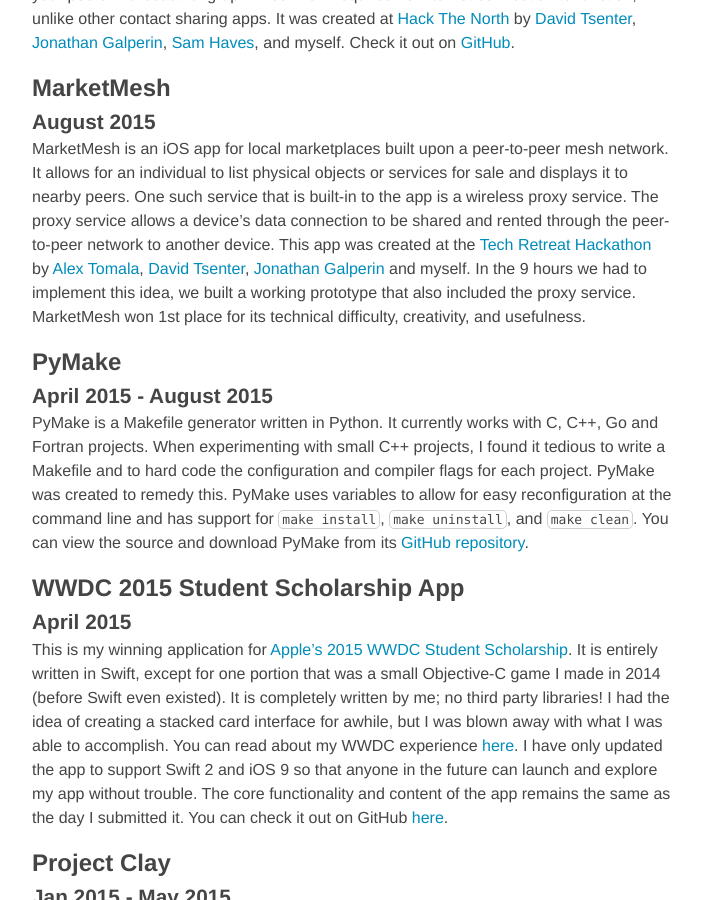
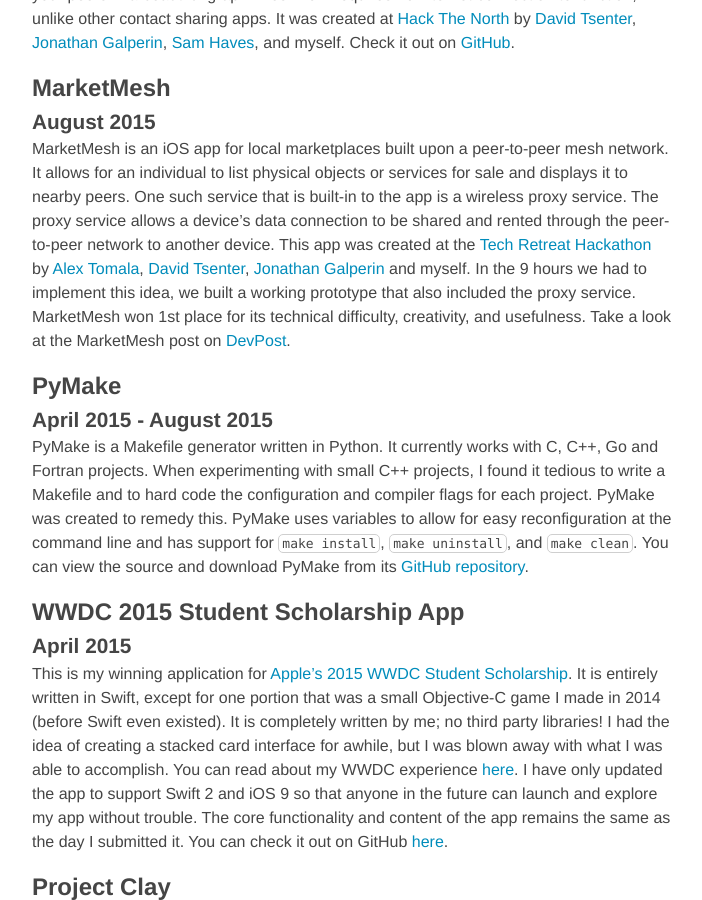
Before and after one commit to Melinysh/melinysh.github.io, a Jekyll site: the page built from projects.md, in a window 1280 px wide and 900 px high, scrolled down 1188 px. Shown: the whole window, without its empty margins (288-990 px from the left). Built offline with Jekyll 4.4.1, drawn with Linux system fonts in a browser that asks for light colours; nearby versions of some CDN libraries; Markdown is read by kramdown in place of the engine named in the settings.

Commit message:
DevPost link for MarketMesh

```diff
--- a/projects.md
+++ b/projects.md
@@ -20,7 +20,7 @@
 
 ## MarketMesh
 ### August 2015
-MarketMesh is an iOS app for local marketplaces built upon a peer-to-peer mesh network. It allows for an individual to list physical objects or services for sale and displays it to nearby peers. One such service that is built-in to the app is a wireless proxy service. The proxy service allows a device's data connection to be shared and rented through the peer-to-peer network to another device. This app was created at the [Tech Retreat Hackathon](http://techretreat.ca) by [Alex Tomala](http://atomala.com), [David Tsenter](http://www.davidtsenter.com), [Jonathan Galperin](http://jgalperin.github.io) and myself. In the 9 hours we had to implement this idea, we built a working prototype that also included the proxy service. MarketMesh won 1st place for its technical difficulty, creativity, and usefulness.
+MarketMesh is an iOS app for local marketplaces built upon a peer-to-peer mesh network. It allows for an individual to list physical objects or services for sale and displays it to nearby peers. One such service that is built-in to the app is a wireless proxy service. The proxy service allows a device's data connection to be shared and rented through the peer-to-peer network to another device. This app was created at the [Tech Retreat Hackathon](http://techretreat.ca) by [Alex Tomala](http://atomala.com), [David Tsenter](http://www.davidtsenter.com), [Jonathan Galperin](http://jgalperin.github.io) and myself. In the 9 hours we had to implement this idea, we built a working prototype that also included the proxy service. MarketMesh won 1st place for its technical difficulty, creativity, and usefulness. Take a look at the MarketMesh post on [DevPost](http://devpost.com/software/marketmesh).
 
 ## PyMake
 ### April 2015 - August 2015
```
